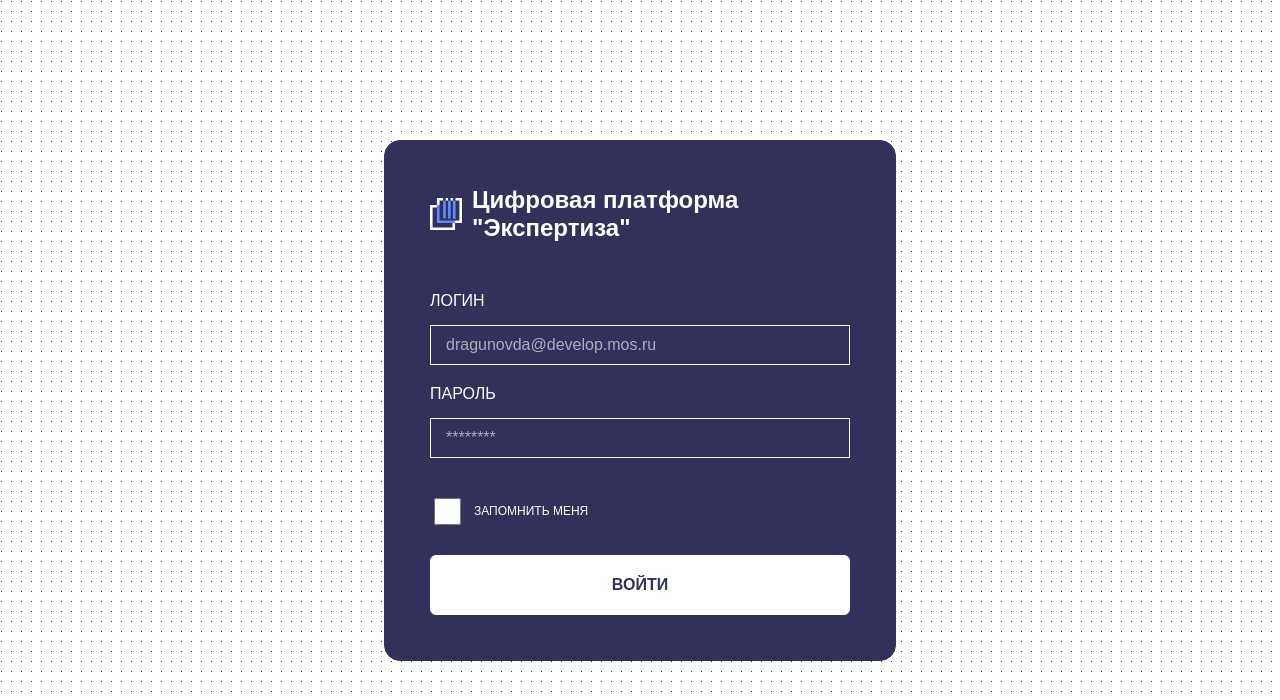
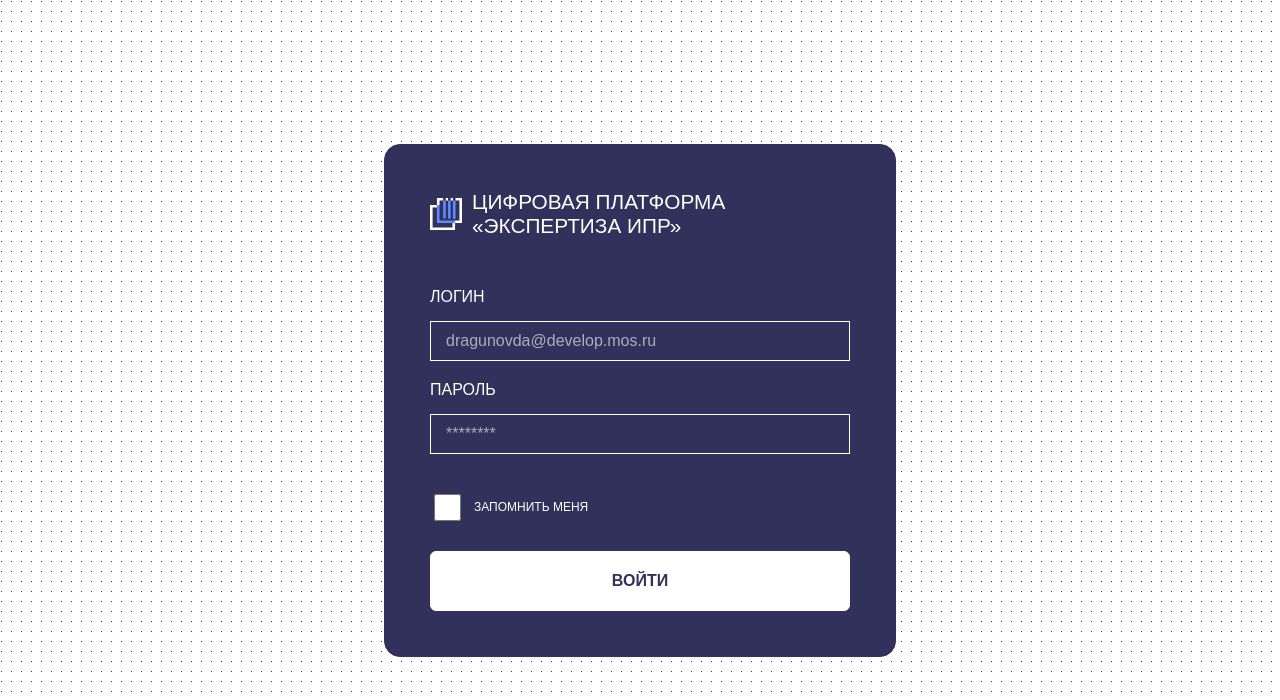
Before and after one commit to tootsie-doll/authorization-form, a plain HTML site: page index.html in a window 1280 px wide. Shown: the top 700 px of the page. Drawn offline with Linux system fonts and the light colour scheme.

Commit message:
last changes

```diff
--- a/index.html
+++ b/index.html
@@ -15,7 +15,7 @@
 <form class="form">
   <div class="title-group">
     <img class="image" src="./images/expertiza-logo-02-white%20.svg" alt="Логотип платформы 'Экспертиза'">
-    <h2 class="title">Цифровая платформа "Экспертиза"</h2>
+    <h2 class="title">Цифровая платформа &#171;Экспертиза ИПР&#187;</h2>
   </div>
 
   <label class="label" for="email">Логин</label>
--- a/styles/style.css
+++ b/styles/style.css
@@ -38,7 +38,7 @@ button {
 }
 
 button:hover {
-    box-shadow: inset 0 0 0 100px rgb(240, 240, 255);
+    box-shadow: inset 0 0 0 100px rgb(227, 227, 237);
     cursor: pointer;
 }
 
@@ -56,6 +56,7 @@ input:not([type=checkbox]), #password {
     padding: 10px 15px;
     font-family: inherit;
     font-size: inherit;
+    color: inherit;
     background-color: transparent;
 }
 
@@ -133,12 +134,14 @@ label {
     justify-content: center;
     align-items: center;
     margin-block-end: 50px;
-    font-weight: 500;
 }
 
 .title {
     display: inline-block;
     padding-inline-start: 10px;
+    text-transform: uppercase;
+    font-size: 1.3rem;
+    font-weight: 400;
 }
 
 .image {
```
